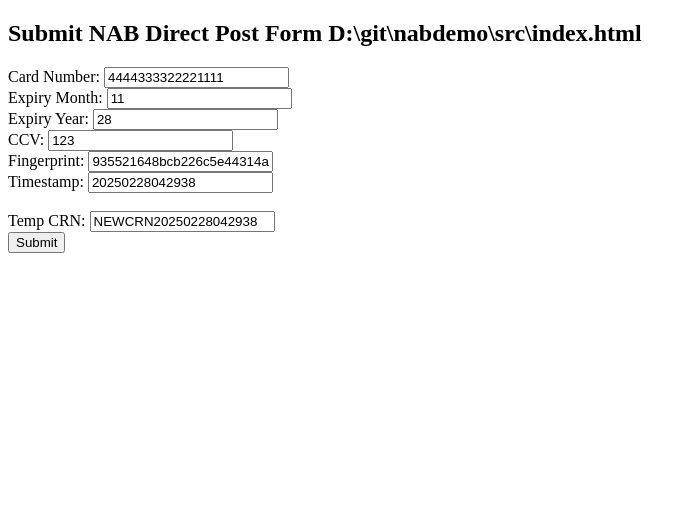
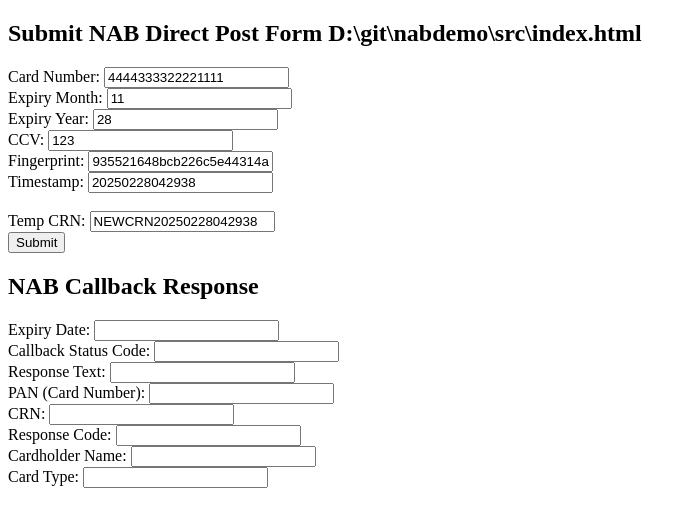
Before and after one commit to gmhba-ryanc/nabdemo, a plain HTML site: page src/index.html in a window 1280 px wide. Shown: the whole page, without its empty margins (0-695 px from the left). Drawn offline with Linux system fonts and the light colour scheme.

Commit message:
response in the same index page

```diff
--- a/src/index.html
+++ b/src/index.html
@@ -33,7 +33,7 @@
 
 		<label>Timestamp:</label>
         <input type="text" name="EPS_TIMESTAMP" value="20250228042938"><br>
-        <input type="hidden" name="EPS_RESULTURL" value="https://purple-plant-0e0badc00.6.azurestaticapps.net/nab-post.html"><br>
+        <input type="hidden" name="EPS_RESULTURL" value="https://purple-plant-0e0badc00.6.azurestaticapps.net/index.html"><br>
 
 		<label>Temp CRN:</label>
         <input type="text" name="EPS_CRN" value="NEWCRN20250228042938"><br>
@@ -46,5 +46,53 @@
 
 
 
+    <h2>NAB Callback Response</h2>
+
+    <form>
+        <label>Expiry Date:</label>
+        <input type="text" id="expirydate" name="expirydate" readonly><br>
+
+        <label>Callback Status Code:</label>
+        <input type="text" id="callback_status_code" name="callback_status_code" readonly><br>
+
+        <label>Response Text:</label>
+        <input type="text" id="restext" name="restext" readonly><br>
+
+        <label>PAN (Card Number):</label>
+        <input type="text" id="pan" name="pan" readonly><br>
+
+        <label>CRN:</label>
+        <input type="text" id="CRN" name="CRN" readonly><br>
+
+        <label>Response Code:</label>
+        <input type="text" id="rescode" name="rescode" readonly><br>
+
+        <label>Cardholder Name:</label>
+        <input type="text" id="CreditCardAccountName" name="CreditCardAccountName" readonly><br>
+
+        <label>Card Type:</label>
+        <input type="text" id="CardType" name="CardType" readonly><br>
+    </form>
+
+    <script>
+        // Function to get URL parameters and populate form fields
+        function getQueryParams() {
+            const params = new URLSearchParams(window.location.search);
+
+            document.getElementById("expirydate").value = params.get("expirydate") || "";
+            document.getElementById("callback_status_code").value = params.get("callback_status_code") || "";
+            document.getElementById("restext").value = params.get("restext") || "";
+            document.getElementById("pan").value = params.get("pan") || "";
+            document.getElementById("CRN").value = params.get("CRN") || "";
+            document.getElementById("rescode").value = params.get("rescode") || "";
+            document.getElementById("CreditCardAccountName").value = params.get("CreditCardAccountName") || "";
+            document.getElementById("CardType").value = params.get("CardType") || "";
+        }
+
+        // Call function on page load
+        window.onload = getQueryParams;
+    </script>
+
+
 </body>
 </html>
```
